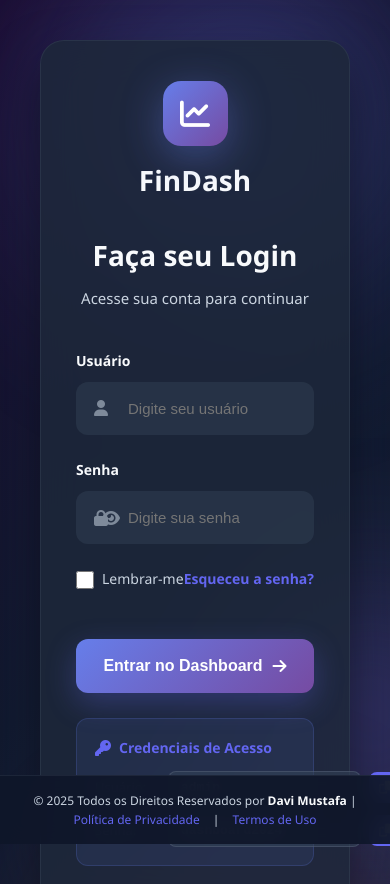
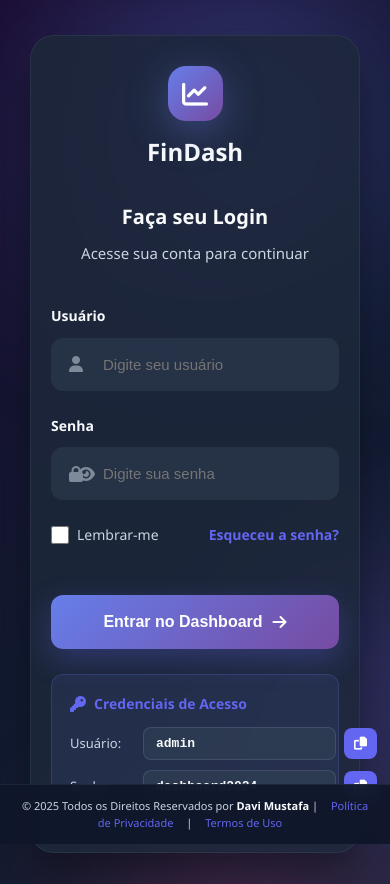
Before and after one commit to Davidevelop/finance-dashboard, a plain HTML site: page index.html in a window 390 px wide. Shown: the top 884 px of the page. Drawn offline with Linux system fonts and the light colour scheme.

Commit message:
Fix: Corrige campos cortados na página de login mobile

```diff
--- a/styles.css
+++ b/styles.css
@@ -152,8 +152,9 @@ body {
     align-items: center;
     justify-content: center;
     width: 100%;
-    min-height: calc(100vh - 80px);
-    padding: 20px 20px 100px 20px;
+    min-height: 100vh;
+    padding: 40px 20px 120px 20px;
+    overflow-y: auto;
 }
 
 /* Login Panel Centralizado */
@@ -161,7 +162,7 @@ body {
     width: 100%;
     max-width: 500px;
     padding: 20px;
-    margin-bottom: 20px;
+    margin: auto;
 }
 
 .login-card-simple {
@@ -708,6 +709,16 @@ body {
     .login-container {
         flex-direction: column;
         max-width: 500px;
+        padding: 30px 20px 150px 20px;
+        min-height: 100vh;
+    }
+
+    .login-panel-center {
+        padding: 15px;
+    }
+
+    .login-card-simple {
+        padding: 35px 25px;
     }
 
     .welcome-panel {
@@ -729,6 +740,35 @@ body {
 
     .login-panel {
         padding: 40px 30px;
+    }
+}
+
+@media (max-width: 480px) {
+    .login-container {
+        padding: 20px 15px 140px 15px;
+    }
+
+    .login-card-simple {
+        padding: 30px 20px;
+    }
+
+    .brand-logo-center .logo-circle {
+        width: 55px;
+        height: 55px;
+        font-size: 26px;
+    }
+
+    .brand-logo-center h2 {
+        font-size: 24px;
+    }
+
+    .card-header h3 {
+        font-size: 20px;
+    }
+
+    .login-footer {
+        font-size: 11px;
+        padding: 12px 15px;
     }
 }
 
```
